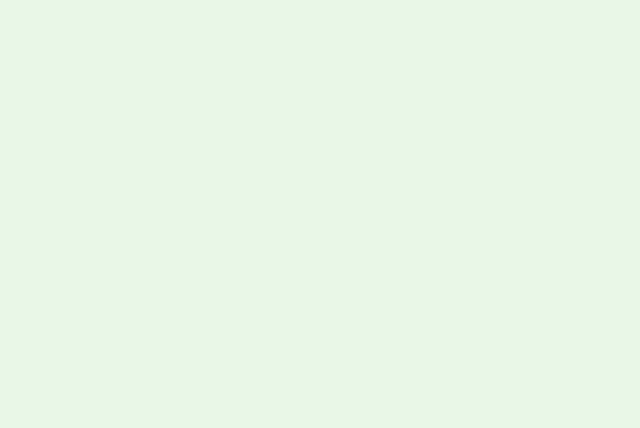
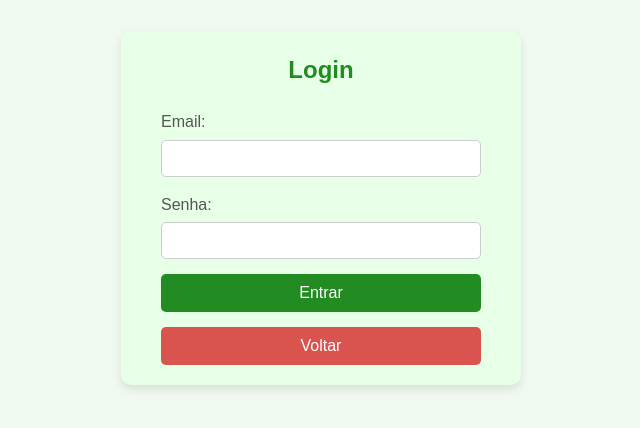
Before and after one commit to eduardobirck/webAcessibilidadePeIV, a React (Vite) app in the folder frontend/webAcessibilidade_EduardoBirck/: page /Login in a window 1280 px wide. Before the commit this address had no page. Shown: the part 192-620 px from the top of the page, without its empty margins (319-959 px from the left). Built offline with nearby package versions, Linux system fonts and the light colour scheme.

Commit message:
add metodo GET users, add page Login. altera estilo padrao site.

```diff
--- a/frontend/webAcessibilidade_EduardoBirck/src/App.jsx
+++ b/frontend/webAcessibilidade_EduardoBirck/src/App.jsx
@@ -2,6 +2,7 @@ import React from 'react';
 import { BrowserRouter as Router, Routes, Route } from 'react-router-dom';
 import Main from './pages/Main';
 import Cadastro from './pages/Cadastro';
+import Login from './pages/Login';
 
 const App = () => {
   return (
@@ -9,6 +10,7 @@ const App = () => {
       <Routes>
         <Route path="/" element={<Main />} />
         <Route path='/Cadastro' element={<Cadastro />} />
+        <Route path='/Login' element={<Login />} />
       </Routes>
     </Router>
   );
--- a/frontend/webAcessibilidade_EduardoBirck/src/index.css
+++ b/frontend/webAcessibilidade_EduardoBirck/src/index.css
@@ -9,17 +9,17 @@ body {
   font-family: Arial, sans-serif;
   line-height: 1.6;
   color: #333;
-  background-color: #e9f7e7; /* Tom de verde mais suave */
+  background-color: #e9f7e7;
 }
 
 header {
-  background-color: #b6e5b3; /* Tom de verde mais claro */
+  background-color: #b6e5b3;
   padding: 1rem;
   text-align: center;
 }
 
 header .logo-container img {
-  max-width: 100px;
+  max-width: 150px;
   margin: 0 auto;
 }
 
@@ -55,18 +55,6 @@ header .pesquisa {
   display: flex;
   justify-content: center;
   align-items: center;
-}
-
-header .pesquisa input {
-  padding: 0.5rem;
-  border: 2px solid #58a958;
-  border-radius: 5px;
-  margin-right: 0.5rem;
-  width: 200px;
-}
-
-header .pesquisa .search-bnt img {
-  cursor: pointer;
 }
 
 .zoom {
@@ -109,7 +97,7 @@ header .pesquisa .search-bnt img {
   max-width: 600px;
   margin: 0 auto;
   text-align: justify;
-  background-color: #f0f9f0; /* Fundo leve para contraste */
+  background-color: #f0f9f0;
   border-radius: 5px;
   margin-bottom: 1rem;
 }
--- a/frontend/webAcessibilidade_EduardoBirck/src/pages/Cadastro.css
+++ b/frontend/webAcessibilidade_EduardoBirck/src/pages/Cadastro.css
@@ -51,3 +51,17 @@
   .cadastro-form button:hover {
     background-color: #1b5e20; /* Verde ainda mais escuro */
   }
+
+  .voltar-button {
+    margin-top: 20px;
+    padding: 10px 20px;
+    background-color: #f44336;
+    color: white;
+    border: none;
+    border-radius: 5px;
+    cursor: pointer;
+  }
+
+  .voltar-button:hover {
+    background-color: #d32f2f;
+  }
--- a/frontend/webAcessibilidade_EduardoBirck/src/pages/Cadastro.jsx
+++ b/frontend/webAcessibilidade_EduardoBirck/src/pages/Cadastro.jsx
@@ -1,6 +1,7 @@
 import React, { useState } from 'react';
 import axios from 'axios';
 import './Cadastro.css';
+import { useNavigate } from 'react-router-dom';
 
 const Cadastro = () => {
   const [formData, setFormData] = useState({ name: '', email: '', password: '' });
@@ -10,6 +11,8 @@ const Cadastro = () => {
     const { name, value } = e.target;
     setFormData({ ...formData, [name]: value });
   };
+
+  const navigate = useNavigate();
 
   // Função para enviar os dados para o backend
   const handleSubmit = async (e) => {
@@ -66,6 +69,7 @@ const Cadastro = () => {
         </div>
         <button type="submit">Cadastrar</button>
       </form>
+      <button onClick={() => navigate('/')} className="voltar-button">Voltar</button>
     </div>
   );
 };
--- /dev/null
+++ b/frontend/webAcessibilidade_EduardoBirck/src/pages/Login.css
@@ -0,0 +1,88 @@
+/* Estilos gerais */
+body {
+    font-family: Arial, sans-serif;
+    background-color: #f0f9f0;
+    margin: 0;
+    padding: 0;
+    display: flex;
+    justify-content: center;
+    align-items: center;
+    height: 100vh;
+  }
+
+  /* Contêiner principal */
+  .login-container {
+    background-color: #e6ffe6;
+    border-radius: 10px;
+    padding: 20px 40px;
+    width: 400px;
+    box-shadow: 0 4px 8px rgba(0, 0, 0, 0.1);
+    text-align: center;
+  }
+
+  /* Título */
+  .login-container h1 {
+    color: #228b22;
+    margin-bottom: 20px;
+    font-size: 24px;
+  }
+
+  /* Mensagem de erro ou sucesso */
+  .message {
+    margin: 10px 0;
+    color: #d9534f;
+    font-size: 16px;
+  }
+
+  /* Estilos do formulário */
+  .login-form {
+    display: flex;
+    flex-direction: column;
+    gap: 15px;
+  }
+
+  .form-group {
+    display: flex;
+    flex-direction: column;
+    align-items: flex-start;
+  }
+
+  label {
+    font-size: 16px;
+    color: #555;
+    margin-bottom: 5px;
+  }
+
+  input {
+    width: 100%;
+    padding: 10px;
+    border: 1px solid #ccc;
+    border-radius: 5px;
+  }
+
+  /* Botões */
+  button {
+    padding: 10px 20px;
+    border: none;
+    border-radius: 5px;
+    cursor: pointer;
+    font-size: 16px;
+  }
+
+  .btn-login {
+    background-color: #228b22;
+    color: #fff;
+  }
+
+  .btn-login:hover {
+    background-color: #1e7e1e;
+  }
+
+  .btn-back {
+    background-color: #d9534f;
+    color: #fff;
+  }
+
+  .btn-back:hover {
+    background-color: #c9302c;
+  }
--- a/frontend/webAcessibilidade_EduardoBirck/src/pages/Login.jsx
+++ b/frontend/webAcessibilidade_EduardoBirck/src/pages/Login.jsx
@@ -0,0 +1,82 @@
+import React, { useState } from "react";
+import axios from "axios";
+import { useNavigate } from "react-router-dom"; // Para navegação entre páginas
+import "./Login.css"; // Estilização no mesmo padrão do Cadastro
+
+const Login = () => {
+  const [formData, setFormData] = useState({ email: "", password: "" });
+  const [message, setMessage] = useState("");
+  const navigate = useNavigate();
+
+  // Atualiza os dados do formulário
+  const handleChange = (e) => {
+    const { name, value } = e.target;
+    setFormData({ ...formData, [name]: value });
+  };
+
+  // Submete o formulário
+  const handleSubmit = async (e) => {
+    e.preventDefault();
+
+    try {
+      // Faz a requisição GET para validar o login
+      const response = await axios.get(`${process.env.REACT_APP_BACKEND_URL}/api/users/login`, {
+        params: formData, // Envia os dados do formulário como parâmetros
+      });
+
+      setMessage(response.data.message); // Mensagem de sucesso
+      console.log("Usuário logado:", response.data.user);
+
+      // Exemplo: Redireciona para a página principal após login
+      navigate("/main");
+    } catch (error) {
+      if (error.response) {
+        setMessage(error.response.data.message); // Mensagem de erro retornada pelo servidor
+      } else {
+        setMessage("Erro ao tentar fazer login");
+      }
+    }
+  };
+
+  // Botão para voltar à página inicial
+  const handleBack = () => {
+    navigate("/"); // Redireciona para a página inicial
+  };
+
+  return (
+    <div className="login-container">
+      <h1>Login</h1>
+      {message && <p className="message">{message}</p>}
+      <form onSubmit={handleSubmit} className="login-form">
+        <div className="form-group">
+          <label htmlFor="email">Email:</label>
+          <input
+            type="email"
+            id="email"
+            name="email"
+            value={formData.email}
+            onChange={handleChange}
+            required
+          />
+        </div>
+        <div className="form-group">
+          <label htmlFor="password">Senha:</label>
+          <input
+            type="password"
+            id="password"
+            name="password"
+            value={formData.password}
+            onChange={handleChange}
+            required
+          />
+        </div>
+        <button type="submit" className="btn-login">Entrar</button>
+        <button type="button" className="btn-back" onClick={handleBack}>
+          Voltar
+        </button>
+      </form>
+    </div>
+  );
+};
+
+export default Login;
--- a/frontend/webAcessibilidade_EduardoBirck/src/pages/Main.jsx
+++ b/frontend/webAcessibilidade_EduardoBirck/src/pages/Main.jsx
@@ -1,7 +1,6 @@
 import React, { useState } from 'react';
 import { useNavigate } from 'react-router-dom';
 import logo from '../imagens/logo.png';
-import loupeWhite from '../imagens/loupe-white.svg';
 import icons from '../imagens/icons.png';
 
 const Main = () => {
@@ -23,30 +22,12 @@ const Main = () => {
             </a>
           </div>
 
-          {/* Menu */}
-          <div className="menu">
-            <a href="#conteudo">Conteúdo</a>
-            <a href="teste.html">Forum</a>
-          </div>
-
             {/* Botões */}
         <div className="botao">
             <button onClick={() => navigate('/Cadastro')}>Cadastre-se</button>
-            <button onClick={() => navigate('/login')}>Login</button>
+            <button onClick={() => navigate('/Login')}>Login</button>
           </div>
 
-
-          {/* Barra de pesquisa */}
-          <div className="pesquisa">
-            <input
-              type="text"
-              className="search-text"
-              placeholder="Pesquisar na ADLU..."
-            />
-            <a href="https://www.nãofunciona.com" className="search-bnt">
-            <img src={loupeWhite} alt="Pesquisar" width="25" height="25" />
-            </a>
-          </div>
         </div>
       </header>
 
@@ -58,7 +39,7 @@ const Main = () => {
 
       {/* Título */}
       <div className="titulo">
-      <img src={icons} alt="A.D.L.U" width="200" />
+      <img src={icons} alt="A.D.L.U" width="250" />
         <h1 id="conteudo">
           Acessibilidade Digital<br /> Tornando a Web Conectada a Todos
         </h1>
@@ -120,7 +101,11 @@ const Main = () => {
         </p>
       </div>
 
-      <footer></footer>
+      <footer>
+        <p>
+          Desenvolvido por: Eduardo Birck.
+        </p>
+      </footer>
     </div>
   );
 };
```
Also changed, not shown: 1 other file (tests, documents, lock files or other folders).
